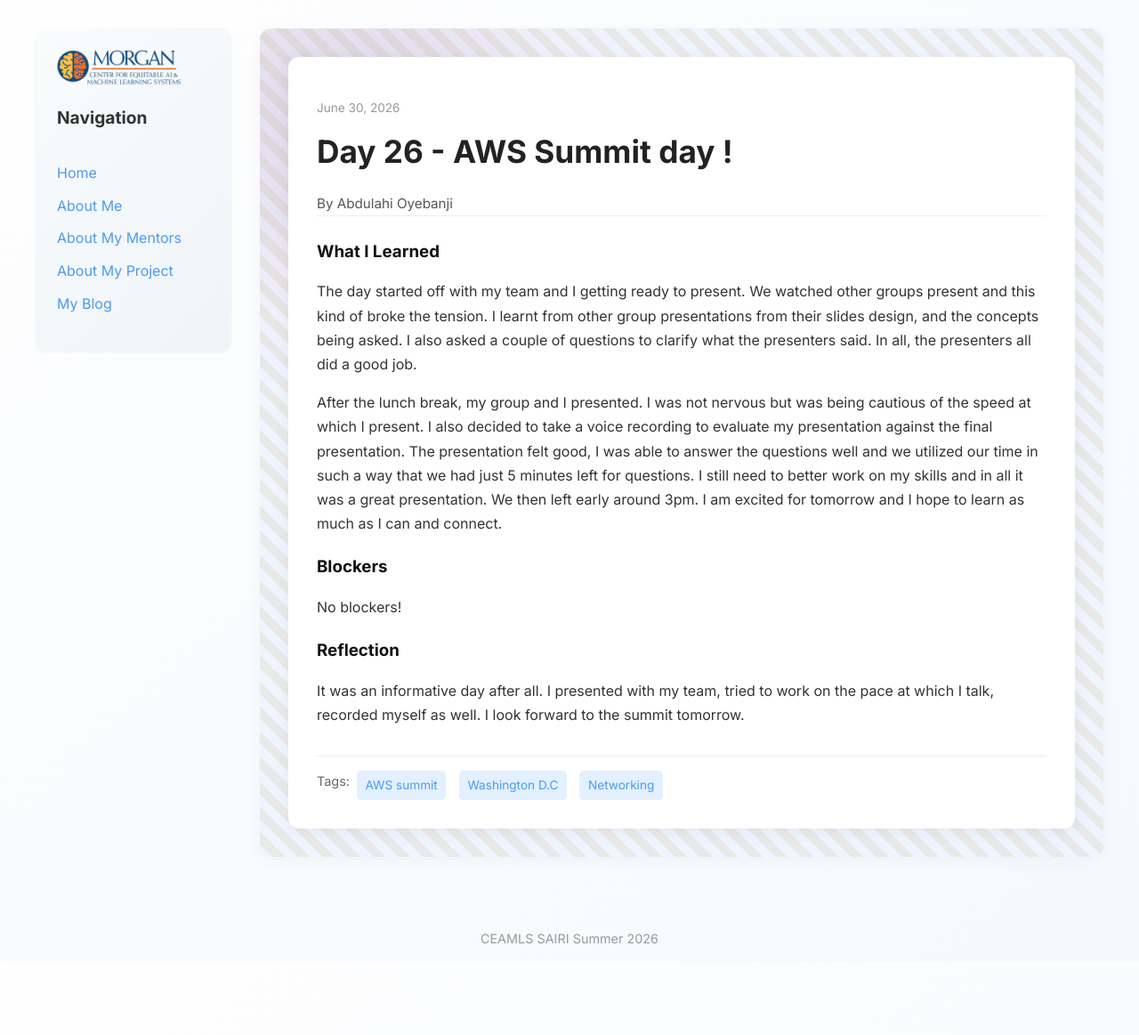
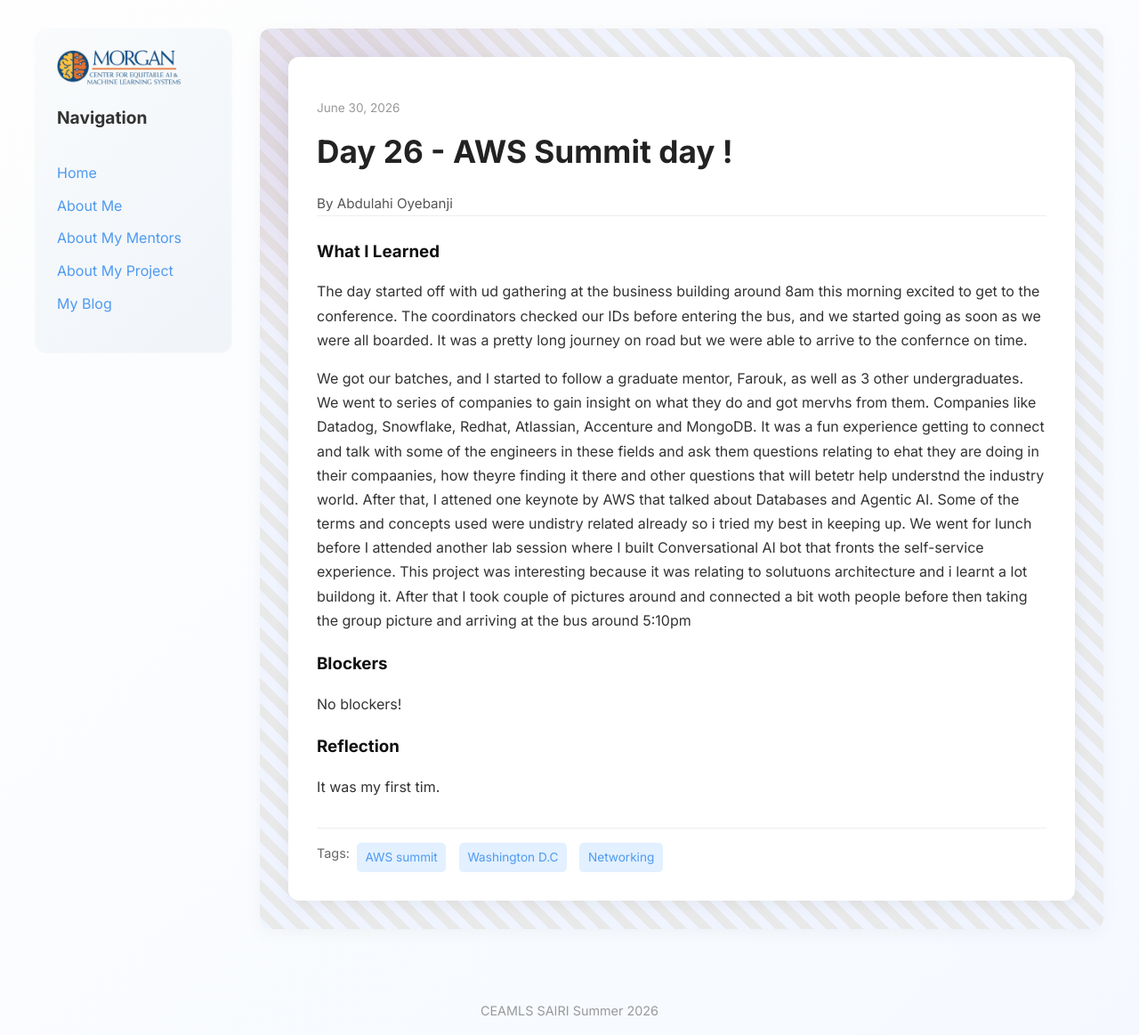
Before and after one commit to abdulahi-banji/abdulahi-banjiceamls26.github.io, a Jekyll site: the page built from _posts/2026-06-30-day-26.md, in a window 1280 px wide. Shown: the whole page at 89% size. Built offline with Jekyll 4.4.1, drawn with Linux system fonts in a browser that asks for light colours; before the commit the page ends 1081 px from its top, so only the background shows below that.

Commit message:
day 26 learnt draft

```diff
--- a/_posts/2026-06-30-day-26.md
+++ b/_posts/2026-06-30-day-26.md
@@ -6,13 +6,13 @@ permalink: /day25.html
 tags: ["AWS summit", "Washington D.C", "Networking"]
 
 what_i_learned: |
-  The day started off with my team and I getting ready to present. We watched other groups present and this kind of broke the tension. I learnt from other group presentations from their slides design, and the concepts being asked. I also asked a couple of questions to clarify what the presenters said. In all, the presenters all did a good job.
+  The day started off with ud gathering at the business building around 8am this morning excited to get to the conference. The coordinators checked our IDs before entering the bus, and we started going as soon as we were all boarded. It was a pretty long journey on road but we were able to arrive to the confernce on time.
 
-  After the lunch break, my group and I presented. I was not nervous but was being cautious of the speed at which I present. I also decided to take a voice recording to evaluate my presentation against the final presentation. The presentation felt good, I was able to answer the questions well and we utilized our time in such a way that we had just 5 minutes left for questions. I still need to better work on my skills and in all it was a great presentation. We then left early around 3pm. I am excited for tomorrow and I hope to learn as much as I can and connect.
+  We got our batches, and I started to follow a graduate mentor, Farouk, as well as 3 other undergraduates. We went to series of companies to gain insight on what they do and got mervhs from them. Companies like Datadog, Snowflake, Redhat, Atlassian, Accenture and MongoDB. It was a fun experience getting to connect and talk with some of the engineers in these fields and ask them questions relating to ehat they are doing in their compaanies, how theyre finding it there and other questions that will betetr help understnd the industry world. After that, I attened one keynote by AWS that talked about Databases and Agentic AI. Some of the terms and concepts used were undistry related already so i tried my best in keeping up. We went for lunch before I attended another lab session where I built Conversational Al bot that fronts the self-service experience. This project was interesting because it was relating to solutuons architecture and i learnt a lot buildong it. After that I took couple of pictures around and connected a bit woth people before then taking the group picture and arriving at the bus around 5:10pm
 
 blockers: |
   No blockers!
 
 reflection: |
-  It was an informative day after all. I presented with my team, tried to work on the pace at which I talk, recorded myself as well. I look forward to the summit tomorrow.
+  It was my first tim.
 ---
```
